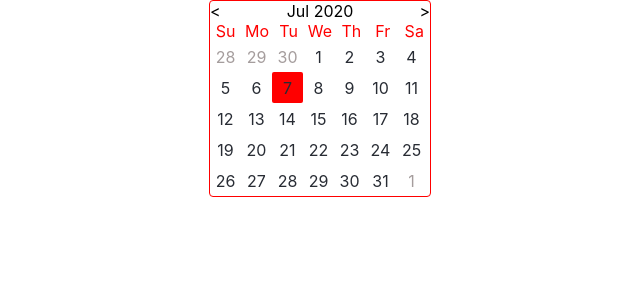
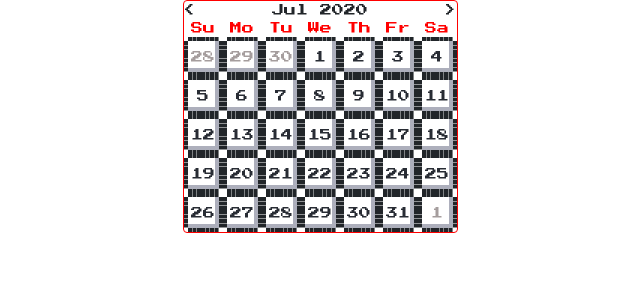
Before and after one commit to giangle-datadive/ugly-date-picker, a React (Create React App) app: page / in a window 1280 px wide. Shown: the top 300 px of the page, without its empty margins (320-960 px from the left). Built offline with nearby package versions, Linux system fonts and the light colour scheme.

Commit message:
Add NES style

```diff
--- a/package.json
+++ b/package.json
@@ -7,6 +7,7 @@
     "@testing-library/jest-dom": "^4.2.4",
     "@testing-library/react": "^9.3.2",
     "@testing-library/user-event": "^7.1.2",
+    "nes.css": "^2.3.0",
     "node-sass": "^4.14.1",
     "react": "^16.13.1",
     "react-dom": "^16.13.1",
--- a/public/index.html
+++ b/public/index.html
@@ -4,6 +4,7 @@
     <meta charset="utf-8" />
     <link rel="icon" href="%PUBLIC_URL%/favicon.ico" />
     <meta name="viewport" content="width=device-width, initial-scale=1" />
+    <link href="https://fonts.googleapis.com/css?family=Press+Start+2P" rel="stylesheet">
     <meta name="theme-color" content="#000000" />
     <meta
       name="description"
--- a/src/components/DatePicker.js
+++ b/src/components/DatePicker.js
@@ -1,4 +1,5 @@
 import React, { useEffect, useState } from 'react';
+import "nes.css/css/nes.min.css";
 import './date-picker.scss'
 
 const MAX_DAYS = 35
@@ -9,7 +10,7 @@ const monthNames = ["Jan", "Feb", "Mar", "Apr", "May", "Jun",
 
 const getDaysOfMonth = (month) => {
   const days = []
-  for(let i = 1; i< MAX_DAYS; i++) {
+  for(let i = 1; i<= MAX_DAYS; i++) {
     const now = new Date()
     now.setMonth(month)
     now.setDate(i)
@@ -92,7 +93,7 @@ const DatePicker = () => {
           const isCurrentDate = item.getMonth() === now.getMonth() && item.getDate() === now.getDate()
 
           return (
-            <div key={index} className={`day ${className} ${isCurrentDate ? 'current-date' : ''}`}>{item.getDate()}</div>
+            <div key={index} className={`nes-btn day ${className} ${isCurrentDate ? 'current-date' : ''}`}>{item.getDate()}</div>
           )
         })}
       </div>
--- a/src/components/date-picker.scss
+++ b/src/components/date-picker.scss
@@ -1,11 +1,12 @@
 .date-picker {
-  width: 220px;
+  width: 275px;
   border: 1px solid red;
   border-radius: 4px;
   display: flex;
   flex-direction: column;
 
   .title {
+    font-size: 12px;
     display: flex;
     justify-content: space-between;
 
@@ -18,6 +19,7 @@
     display: flex;
     flex-direction: row;
     >div {
+      font-size: 12px;
       color: red;
       flex: 1;
     }
@@ -28,6 +30,7 @@
     flex-wrap: wrap;
 
     .day {
+      font-size: 12px;
       width: 31px;
       height: 31px;
       cursor: pointer;
@@ -37,13 +40,6 @@
       justify-content: center;
       border-radius: 2px;
 
-      &:hover {
-        background-color: red;
-      }
-
-      &.current-date {
-        background-color: red;
-      }
 
       &.current-month {
         color: #282c34;
```
Also changed, not shown: 1 other file (tests, documents, lock files or other folders).
